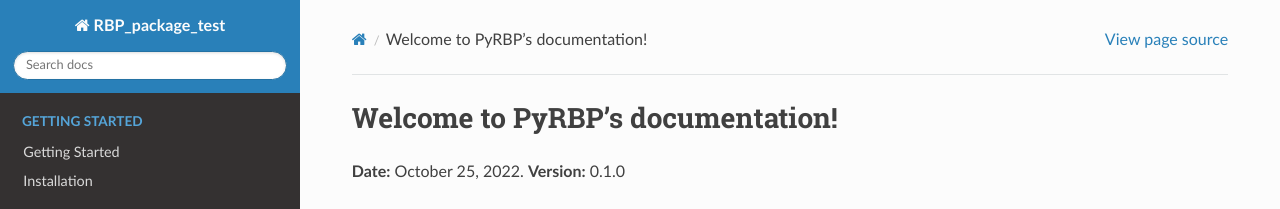
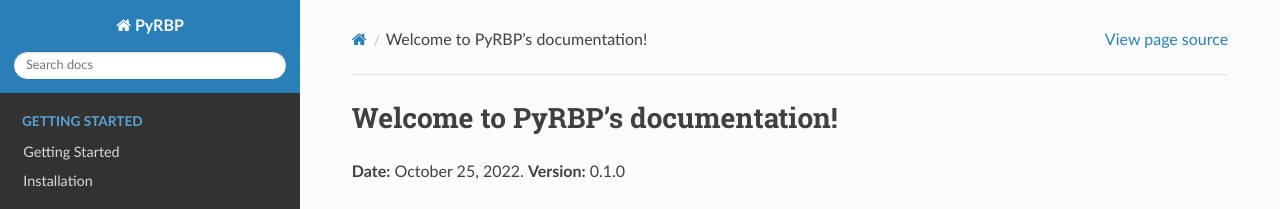
Before and after one commit to no-banana/PyRBP, a Sphinx documentation site: the page built from docs/source/index.rst, in a window 1280 px wide. Shown: the top 209 px of the page. Built offline with Sphinx 7.4.7 and the Read the Docs theme 2.0.0, drawn with Linux system fonts in a browser that asks for light colours.

Commit message:
Add files via upload

```diff
--- a/docs/source/conf.py
+++ b/docs/source/conf.py
@@ -6,7 +6,7 @@
 # -- Project information -----------------------------------------------------
 # https://www.sphinx-doc.org/en/master/usage/configuration.html#project-information
 
-project = 'RBP_package_test'
+project = 'PyRBP'
 copyright = '2022, Yansong Wang'
 author = 'Yansong Wang'
 release = '0.1.0'
```
